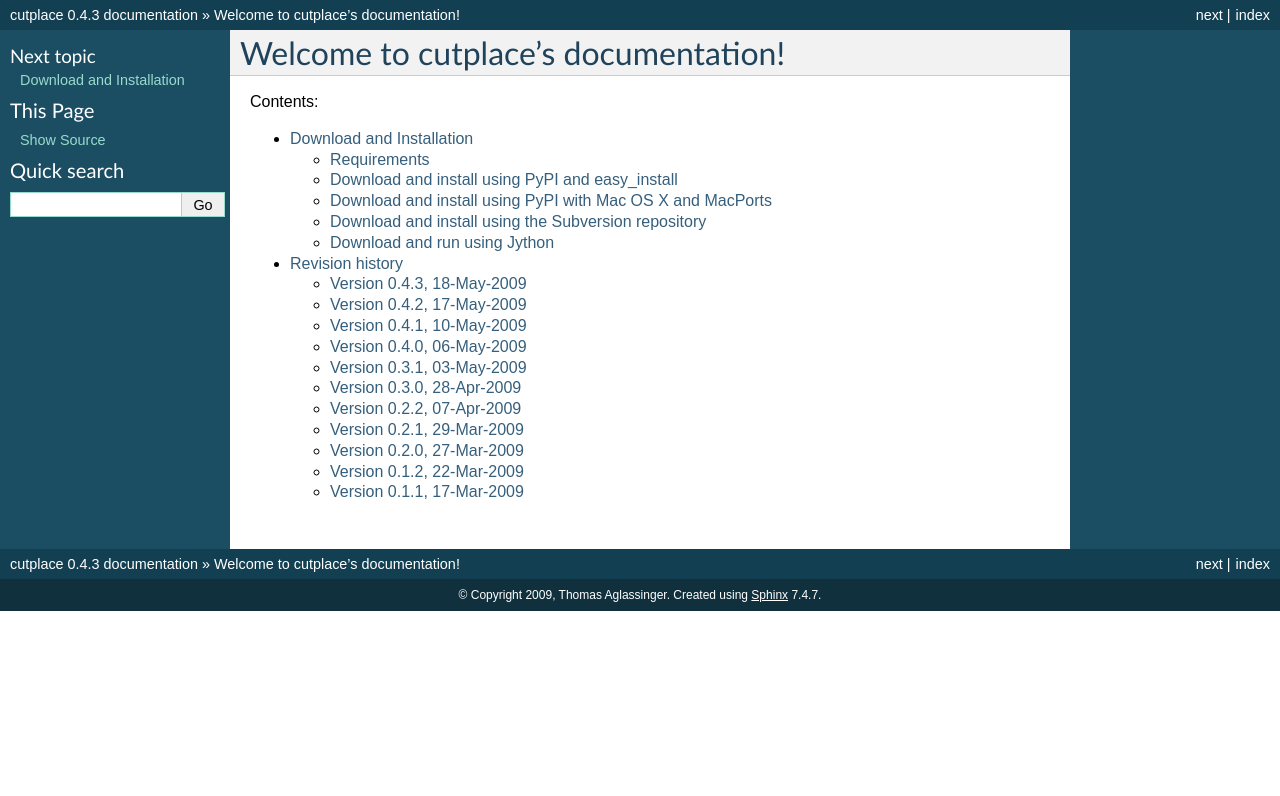
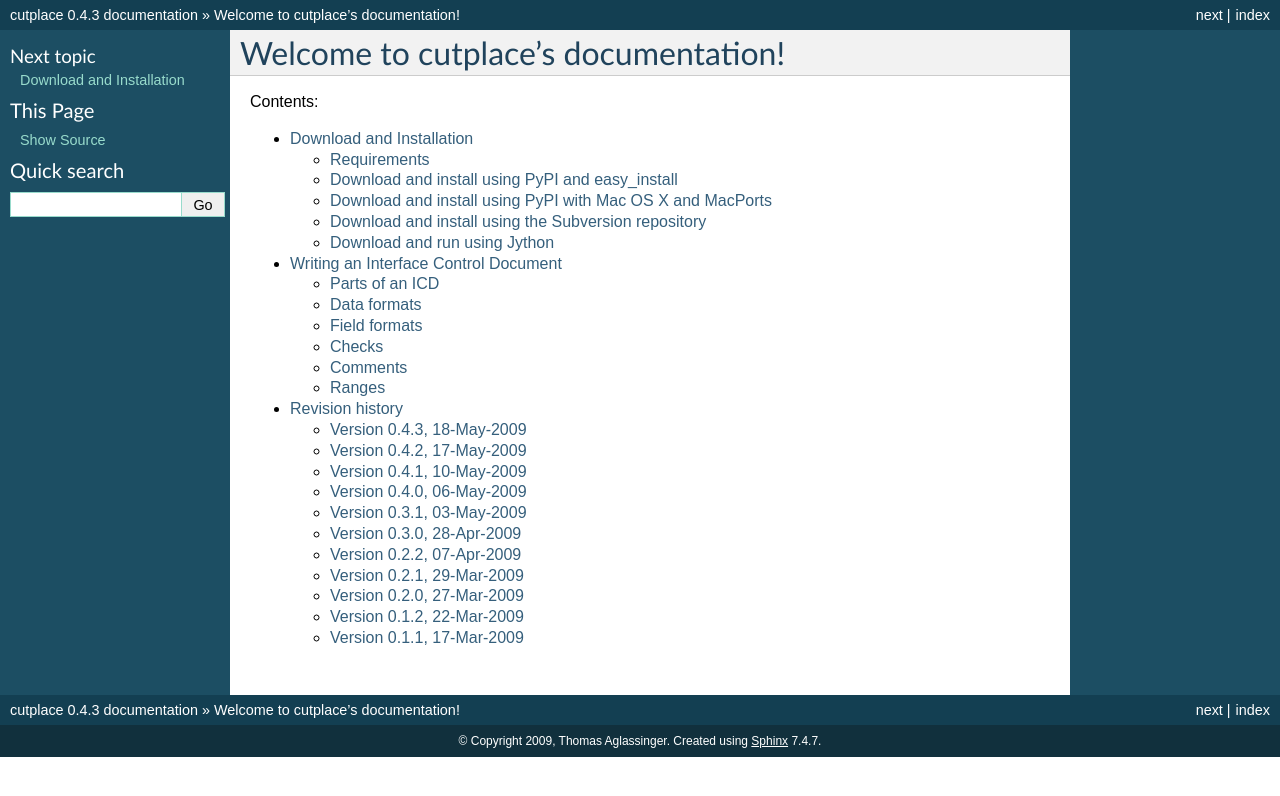
Before and after one commit to roskakori/cutplace, a Sphinx documentation site: the page built from docs/contents.rst, in a window 1280 px wide. Shown: the top 796 px of the page. Built offline with Sphinx 7.4.7, drawn with Linux system fonts in a browser that asks for light colours; some of the changed lines change nothing that is shown.

Commit message:
Added writing an ICD chapter.

```diff
--- a/docs/contents.rst
+++ b/docs/contents.rst
@@ -12,4 +12,5 @@ Contents:
    :maxdepth: 2
 
    installation
+   writing-an-icd
    changes
--- /dev/null
+++ b/docs/writing-an-icd.rst
@@ -0,0 +1,549 @@
+=====================================
+Writing an Interface Control Document
+=====================================
+
+This chapter describes how to ... TODO: introduction overview.
+
+Parts of an ICD
+===============
+
+ICD's for cutplace focus on the data specific parts and hence only describe:
+
+1. The Data format: The general format for data files, such as line separator,
+   character encoding, quote character and so on. These properties concern the
+   whole file and each data item in it.
+
+2. Fields:
+
+3. Optional Checks, which are rules that have to be met across the whole
+   document or several fields. For example, a customer ID is supposed to be
+   unique and therefor must occur only once within a file.
+
+4. Comments are intended for human readers. Cutplace does not process them.
+   Typically they describing the meaning of things or the motivation for
+   certain decisions. Another use is the description the source of certain data
+   items to simplify error analysis.
+
+This means that for cutplace to be applicable, the data of your interface have
+to fit in a table with each column always containing the same kind of value.
+
+TODO: elaborate
+
+Data formats
+============
+
+The data format describes general properties of the input. Here is an example:
+
+Example data format
+
+==  ==============  ==========
+..  Property        Value
+==  ==============  ==========
+D   Format          CSV
+D   Encoding        ISO-8859-1
+D   Line delimiter  LF
+D   Item delimiter  ,
+==  ==============  ==========
+
+This basically says that the data are provided as comma separated values (CSV)
+and the character encoding is ISO-8859-1 (also known as Latin-1). Rows are
+separated using linefeed characters (ASCII code 10) and columns are separated
+using a comma (,).
+
+The remainder of this section describes the supported formats and available
+properties for them.
+
+Delimited data
+--------------
+
+For data, both lines and columns are delimited by certain characters.
+
+Example for delimited data using visible ASCII characters and Cyrillic (Unicode
+0x0400-0x4ff)
+
+==  ==================  =================
+..  Property            Value
+==  ==================  =================
+D   Format              Delimited
+D   Encoding            UTF-8
+D   Line delimiter      CRLF
+D   Item delimiter      ,
+D   Quote character     "
+D   Escape character    "
+D   Allowed characters  32:128, 1024:1280
+==  ==================  =================
+
+In case Format is Delimited, the following properties have to be specified:
+
+Encoding
+    The character encoding. The most common values will be ASCII, ISO-8859-1
+    (for many western countries), UTF-8 (for Unicode), CP-850 (used by MS DOS
+    in many western countries).
+
+Line delimiter
+    Thus describes which character or character sequence is used to mark the
+    end of a line. Possible values are:
+
+    * CR - "carriage return", ASCII code 13, used by Mac OS Classic.
+
+    * LF - "line feed", ASCII code 10, used by Unix based platforms and others,
+      for example Mac OS X, Linux, Solaris BSD-variants and Amiga OS.
+
+    * CRLF - "carriage return linefeed", two characters with ASCII code 13 and
+      10, used for example by Windows and MS DOS.
+
+    * Any - Do an analysis of the input and automatically choose the line
+      delimiter from it based on the one used most often with the first few
+      lines. Note that this still requires that the line delimiter is used
+      consistently, using for example CR for some lines and LF for others is
+      not allowed.
+
+Item delimiter
+    The character used to separated data items from each other, for example:
+    comma (,), semicolon (;), colon (:).
+
+    TODO: How to specify tab?
+
+Quote character
+    The character used to surround items with that contain delimiters or while
+    space, for example double quote (") or single quote (').
+
+    TODO: How to specify "no quoting"?
+
+Escape character
+    The escape character necessary to use the quote character in item values.
+    Possible values are: double quote (").
+
+    TODO: Consider supporting backslash (\) for C-like escapes
+
+Allowed characters
+    This range describing the characters allowed for data items. Each number
+    represents the decimal Unicode value of a character that can be used. With
+    the help of colons (:) you can easily specify several characters. For
+    example, ``32:128`` means "between 32 and 128".
+
+    You can find more information on how to specify ranges in :ref:`ranges`.
+
+CSV data (comma separated values)
+---------------------------------
+
+CSV data are delimited data too, but most properties already have default
+values you do not need to specify unless you want to use other values.
+
+Minimal example for CSV data
+
+==  ========  =====
+..  Property  Value
+==  ========  =====
+F   Format    CSV
+==  ========  =====
+
+This is the same as:
+
+Example for CSV data with default values spelled out
+
+==  ==================  =====
+..  Property            Value
+==  ==================  =====
+F   Format              CSV
+F   Encoding            ASCII
+F   Line delimiter      Any
+F   Item delimiter      ,
+F   Quote character     "
+F   Escape character    "
+F   Allowed characters  0:
+==  ==================  =====
+
+Many of these values will be fine for all practical purpose.  Most frequently
+"Encoding" and "Item delimiter" might have to be adjusted.
+
+Example for CSV data common in many European regions
+
+==  ==============  ==========
+..  Property        Value
+==  ==============  ==========
+F   Format          CSV
+F   Encoding        ISO-8859-1
+F   Item delimiter  ;
+==  ==============  ==========
+
+.. _format-excel:
+
+Excel data
+----------
+
+Excel is a spreadsheet application and part of Microsoft Office.
+
+Minimal example for Excel data
+
+==  ========  =====
+..  Property  Value
+==  ========  =====
+F   Format    Excel
+==  ========  =====
+
+Additionally there are a couple of optional properties.
+
+A more advanced example for Excel data
+
+==  ========  =====
+..  Property  Value
+==  ========  =====
+F   Format    Excel
+F   Header    2
+F   Sheet     5
+==  ========  =====
+
+The property header describes how many rows should be skipped before the data
+to validate start. It is optional and defaults to 0, meaning there is no header
+and the first row already contains data.
+
+The property sheet specifies from which sheet the data should be read. It is
+only required in case a workbook contains more than one sheet and the data to
+validate are located in the second or any later sheet. This property defaults
+to 1 meaning the first sheet.
+
+Fixed data
+----------
+
+Fixed data reserve a certain number of characters per field. No delimiters are
+necessary.
+
+Example for fixed data format
+
+==  ==================  ==========
+..  Property            Value
+==  ==================  ==========
+F   Format              Fixed
+F   Encoding            ISO-8859-1
+F   Line delimiter      LF
+F   Allowed characters  0:
+==  ==================  ==========
+
+ODS data (open document spreadsheet)
+------------------------------------
+
+The Open Document Spreadsheet (ODS) file format is supported by several
+application, for instance OpenOffice.org's Calc.
+
+Minimal example for ODS data
+
+==  ========  =====
+..  Property  Value
+==  ========  =====
+F   Format    ODS
+==  ========  =====
+
+The properties header and sheet have the same meaning as described in
+:ref:`format-excel`.
+
+A more advanced example for ODS data
+
+==  ========  =====
+..  Property  Value
+==  ========  =====
+F   Format    ODS
+F   Header    2
+F   Sheet     5
+==  ========  =====
+
+Field formats
+=============
+
+This section describes the different field formats.
+
+Overview
+--------
+
+The field format section of the ICD contains rows with the following columns:
+
+* The letter "F" to indicate that the remaining columns describe a field
+  format.
+
+* The name of the field. It must start with an ASCII letter and continue with
+  letters, numbers and underscores (_), for example
+  ``customer_id``.
+
+* An optional example value for the field. This is for documentation purpose
+  only and can be omitted for fields where there is no meaningful example (such
+  as a field containing a BLOB). In case a value is specified though, it must
+  be a valid example conforming to all the rules for this field.
+
+* The type of the field, for example ``Text``, ``Integer``, ``DateTime`` and
+  others. Refer to the sections below for detailed descriptions of these types.
+
+* A flag that indicates if the field is allowed to be empty.  "X" means that
+  the field can be empty, no text means that the field always must contain at
+  least some data.
+
+* The length of the field in characters.  For separated formats, this is
+  optional and takes the form ``lower_limit``:``upper_limit``.  For example,
+  ``10:20`` means that values in this field must contains at least 10
+  characters and at most 20. It is also possible to specify only a lower or
+  upper limit, for example ``10:`` means at least 10 characters ans ``:20``
+  means at least 20 characters.  Furthermore the length can be a single number
+  with any colon (:), meaning that the length must match this number exactly.
+  For fixed formats, this column takes a number that specifies the exact length
+  of the field, for example ``50``.
+
+* A rule depending on the type further describing the field.  For example, a
+  field of type DateTime requires an exact date or time format such as
+  DD.MM.YYYY.
+
+* The remaining columns are not parsed by cutplace and can contain any text you
+  like, for example a description of the meaning of the field or details about
+  from where the data originate.
+
+Simple examples for various field formats
+
+==  =============  ==========  ========  ======  ==========  ====
+..  Name           Example     Type      Empty   Length      Rule
+==  =============  ==========  ========  ======  ==========  ====
+F   customer_id    123456      Integer           1:999999
+F   surname        Miller      Text              1:60
+F   date_of_birth  1969-11-03  DateTime  X       YYYY-MM-DD
+==  =============  ==========  ========  ======  ==========  ====
+
+Text
+----
+
+The Text type describes a field that can contain any letters, digits and other
+characters.
+
+Examples for Text fields
+
+==  =======  =======  ====  =====  ======  ====
+..  Name     Example  Type  Empty  Length  Rule
+==  =======  =======  ====  =====  ======  ====
+F   surname  Miller   Text         1..60
+==  =======  =======  ====  =====  ======  ====
+
+Integer
+-------
+
+The Integer type describes a field that can contain decimal numbers without any
+fractional part.
+
+Examples for Integer fields
+
+==  ======  =======  =======  =====  ======  =======
+..  Name    Example  Type     Empty  Length  Rule
+==  ======  =======  =======  =====  ======  =======
+F   height  3798     Integer         0:8848
+F   weight  72       Integer         0:      0:
+F   id      1337     Integer         5       1:99999
+==  ======  =======  =======  =====  ======  =======
+
+Choice
+------
+
+The Choice type describes a field that can contain on value out of a set of
+possibly values.
+
+Examples for Choice fields
+
+==  ==========  =======  ======  =====  ======  ========================================
+..  Name        Example  Type    Empty  Length  Rule
+==  ==========  =======  ======  =====  ======  ========================================
+F   color       red      Choice                 red, green, blue
+F   iso_gender  male     Choice                 male, female, unknown, other
+F   department  sales    Choice                 accounting, development, sales, shipping
+==  ==========  =======  ======  =====  ======  ========================================
+
+DateTime
+--------
+
+The DateTime type describes a field that can contain a date and/or time in a
+specified format.
+
+To describe a date, use the following place holders:
+
+* DD: the day (a number between 1 and 31)
+
+* MM: the numeric month (a number between 1 and 12)
+
+* YYYY: the year including the century (a number between 1 and 9999)
+
+* YY: the year without century
+
+To describe a time, use the following place holders:
+
+* hh: hours (a number between 0 and 23)
+
+* mm: minutes (a number between 0 and 59)
+
+* ss: seconds, a number between 0 and 61; note that 60 and 61 are valid values
+  because of possible leap seconds.
+
+Leading zeros are ignored. Any other characters will be interpreted as
+separators and have to appear in the data as specified.
+
+Examples for DateTime fields
+
+==  ===============  ==========  ========  =====  ======  ==========
+..  Name             Example     Type      Empty  Length  Rule
+==  ===============  ==========  ========  =====  ======  ==========
+F   date_of_birth    1969-11-03  DateTime                 YYYY-MM-DD
+F   time_of_arrival  17:23       DateTime                 hh:mm
+==  ===============  ==========  ========  =====  ======  ==========
+
+Pattern
+-------
+
+The Pattern type is similar to the Text type but additionally allows to use
+special characters as place holders:
+
+* "?" mean "exactly 1 character".
+
+* "*" means "none or any characters"
+
+Examples for Pattern fields
+
+==  ============  =======  =====  ======  ============
+..  Name          Type     Empty  Length  Rule
+==  ============  =======  =====  ======  ============
+F   dos_filename  Pattern         1:12    ?*.*
+F   branch_id     Pattern                 B???-????-?*
+==  ============  =======  =====  ======  ============
+
+RegEx
+-----
+
+The RegEx type is similar to the Pattern type but allows more sophisticated
+place holders by describing a regular expression. The syntax available is
+described in the chapter on "Regular expression operations" of the Python
+documentation, available from http://docs.python.org/library/re.html.
+
+Examples for RegEx fields
+
+==  =====  ================  =====  =====  ======  ================================================
+..  Name   Example           Type   Empty  Length  Rule
+==  =====  ================  =====  =====  ======  ================================================
+F   email  some@example.com  RegEx                 ^[A-Z0-9._%+-]+@[A-Z0-9.-]+\.[A-Z]{2,4}$ [#fn1]_
+==  =====  ================  =====  =====  ======  ================================================
+
+Checks
+======
+
+Checks are rules that cannot be expressed easily with the rules available for
+data formats and field formats. In general checks validate conditions that can
+be only be met by looking at several fields in a row or the whole document. In
+the ICD, a row describing the check requires the following columns:
+
+1.  A human readable description of the check that will be used in the error
+    message in case the check fails. Most of the time this will be a short
+    sentence of the template "something must/have something". For instance,
+    "``customer must be unique``".
+
+2.  The type of the check as described in one of the sections below, for
+    example ``DistinctCount`` or ``IsUnique``.
+
+3.  A rule describing the actual check to perform. The contents of this field
+    highly depend on the check type specified in the previous column. For
+    example, the IsUnique check requires the field(s) to be checked for
+    uniqueness like "``branch_id, customer_id``"
+
+The remainder of this section describes the available checks in detail and
+gives specific examples.
+
+DistinctCount
+-------------
+
+Purpose: Validate that the number of different values for a certain field is
+within expected limits.
+
+The rule column describes the field to check and the limit is must meet.
+Example check for a limited number of different values within a field shows how
+to make sure that the data contain at most 5 different branch_ids.
+
+Example check for a limited number of different values within a field.
+
+==  ======================================  =============  =============
+..  Description                             Type           Rule
+==  ======================================  =============  =============
+C   distinct branches must be within limit  DistinctCount  branch_id < 5
+==  ======================================  =============  =============
+
+To describe the rule you can use any comparison operator or mathematical
+expression available to the Python language.
+
+IsUnique
+--------
+
+Purpose: Validate that values for a field or a combination of fields occurs
+only once. This enables to detect duplicate or contradicting data.
+
+The "Rule" column describes the field that must contain only unique values.
+Example check for unique values within a single field shows how to specify that
+two customers must not have the same ID numbers.
+
+Example check for unique values within a single field.
+
+==  =======================  ========  ===========
+..  Description              Type      Rule
+==  =======================  ========  ===========
+C   customer must be unique  IsUnique  customer_id
+==  =======================  ========  ===========
+
+It could also be possible that customers actually may have the same ID number
+as long as they are assigned to different branches. In this case, only the
+combination of branch_id and customer_id must be unique.  Example check for
+unique values within a combination of fields shows how to describe a check for
+this: simply list all the necessary fields, separated by a comma (,) sign.
+
+Example check for unique values within a combination of fields.
+
+==  =======================  ========  ======================
+..  Description              Type      Rule
+==  =======================  ========  ======================
+C   customer must be unique  IsUnique  branch_id, customer_id
+==  =======================  ========  ======================
+
+Comments
+========
+
+Comments can show up in the ICD at any line or column cutplace does not parse.
+In particular this constitutes:
+
+* Lines that have an empty first column. Remember that a D means details about
+  the data format, F about the field format and C describes checks.
+
+* Columns that are past the columns needed by cutplace. For example, in a line
+  describing a data format property, cutplace parses only the first three (D,
+  Property name, value). Because of that you can write any text starting with
+  column number 4.
+
+.. _ranges:
+
+Ranges
+======
+
+At several locations in the ICD you can specify ranges. For example as value
+for the "Allowed characters" property of a data format or as length of a field
+format. Example ranges shows a couple of examples for ranges and explains their
+meaning.
+
+Example ranges.
+
+============  =======================================================================================================================================
+Example       Description
+============  =======================================================================================================================================
+5:20          Between 5 and 20
+6:            At least 6
+:7            At most 7. Sample accepted values are -5, 0, 4 or 7.  Sample rejected values would be 8, 17, or 723.
+8             Exactly 8, which is the only accepted value. Anything else is rejected.
+2, 4, 6, 8    One of the values specified, meaning 2, 4, 6 or 8.  Anything else is rejected, including 3, 5 and 7.
+20:30, 40:50  Everything between 20 and 30 or between 40 and 50. Sample accepted values are 20, 27, 43 and 50. Sample rejected values are 19, 31, 55.
+============  =======================================================================================================================================
+
+Essentially ranges are one or more values (separated by a comma (,)) that are
+either numeric constant or a lower and upper limit separated by a colon (:).
+You can omit the lower or upper limit, in which case cutplace will use a
+sensible default depending on the context. For instance, a length of ``:20``
+will use 0 as lower limit, whereas a field format of type ``Integer`` with a
+rule of ``:20`` will use the largest negative number possible on your computer
+(which depends on the amount of memory available).
+
+.. rubric:: Footnotes
+
+.. [#fn1] Validate that field value is an email address as described in `how to find or validate an email address <http://www.regular-expressions.info/email.html>`_
```
